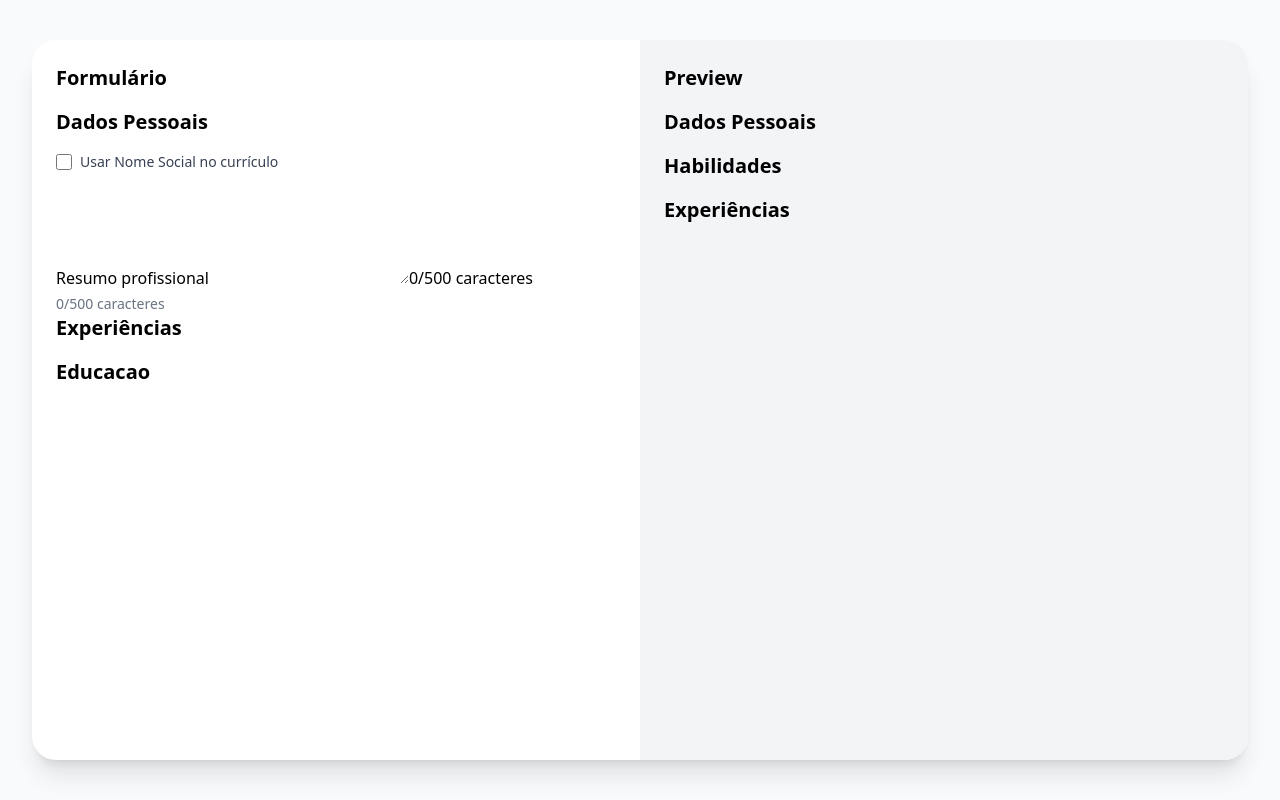
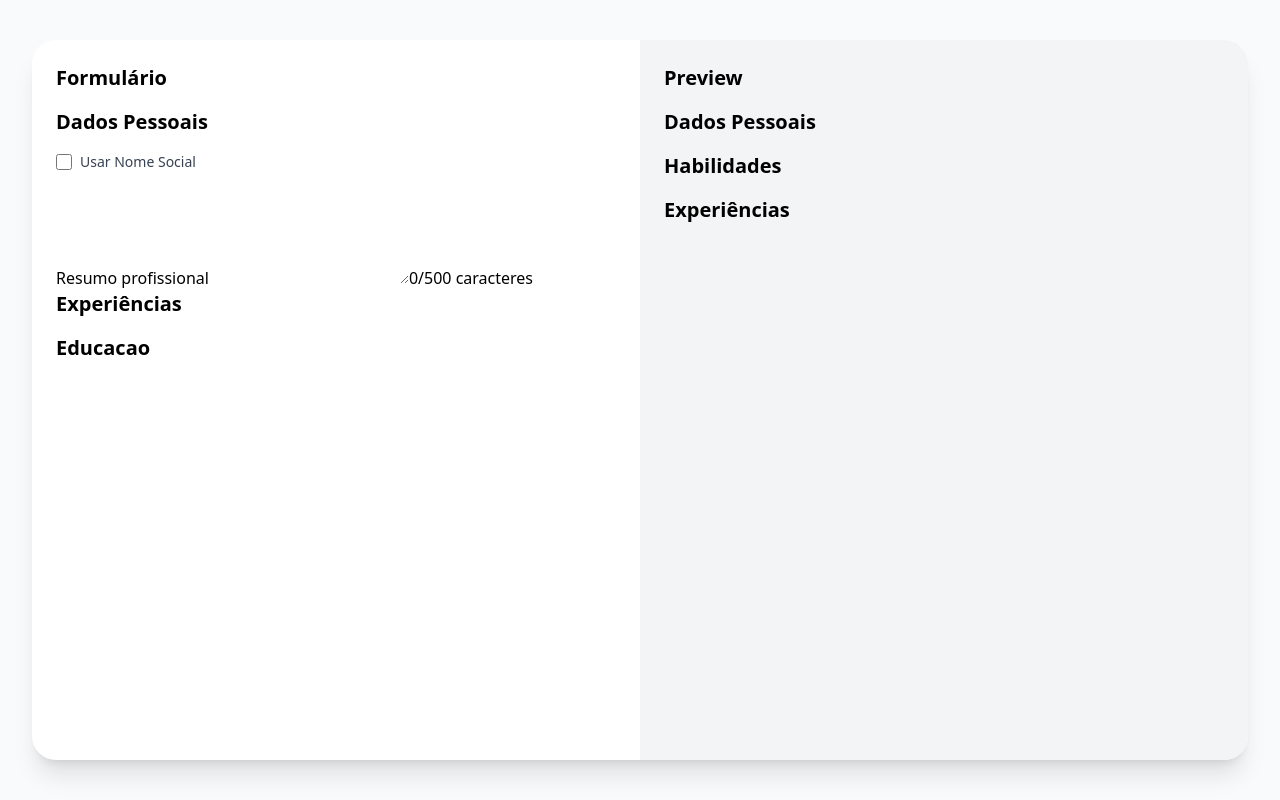
Before and after one commit to Toteck/nextfolio, a React (Vite) app: page / in a window 1280 px wide. Built offline with nearby package versions, Linux system fonts and the light colour scheme.

Commit message:
feat: input no arquivo dadospessoais.tsx

```diff
--- a/src/components/form/DadosPessoais.tsx
+++ b/src/components/form/DadosPessoais.tsx
@@ -6,7 +6,6 @@ import { InputLinkedIn } from "./inputs/InputLinkedIn";
 import { InputPhone } from "./inputs/InputPhone";
 import { InputText } from "./inputs/InputText";
 import { TextAreaResumo } from "./inputs/TextAreaResumo";
-import { useContext } from "react";
 
 export function DadosPessoais() {
     const { personalData, handleChange } = useResume();
@@ -41,19 +40,14 @@ export function DadosPessoais() {
           fullName: value.trim() === "" ? "Nome obrigatório" : "",
         }));
         break;
-      case "email":
+        case "email":
         const emailRegex = /^[^\s@]+@[^\s@]+\.[^\s@]+$/;
         setErrors((prev) => ({
           ...prev,
-          email:
-            value.trim() === ""
-              ? "Email obrigatório"
-              : !emailRegex.test(value)
-              ? "Formato de email inválido"
-              : "",
+          email: value.trim() === "" ? "Email obrigatório" : !emailRegex.test(value) ? "Formato de email inválido" : "",
         }));
         break;
-      case "phone":
+        case "phone":
         setErrors((prev) => ({
           ...prev,
           phone: value.trim() === "" ? "Telefone obrigatório" : "",
@@ -74,7 +68,7 @@ export function DadosPessoais() {
             <InputText
                 label="Nome completo *"
                 value={personalData.fullName}
-                onChange={(value) => handleChange("fullName", value)}
+                onChange={(value) => handleChangeAndValidate("fullName", value)}
             />
             {errors.fullName && <span className="text-sm text-red-500">{errors.fullName}</span>}
 
@@ -93,7 +87,7 @@ export function DadosPessoais() {
                     onChange={(e) => handleChange("useSocialName", e.target.checked)}
                     className="h-4 w-4 text-indigo-600 border-gray-300 rounded focus:ring-indigo-500"
                 />
-                <label className="text-sm text-gray-700">Usar Nome Social no currículo</label>
+                <label className="text-sm text-gray-700">Usar Nome Social</label>
             </div>
 
             <InputEmail
@@ -124,9 +118,7 @@ export function DadosPessoais() {
                     value={personalData.summary}
                     onChange={handleResumoChange}
              />
-                <span className="text-sm text-gray-500 mt-1">
-                    {charCount}/{maxLength} caracteres
-                </span>
+
             </div>
         </div>
     );
```
